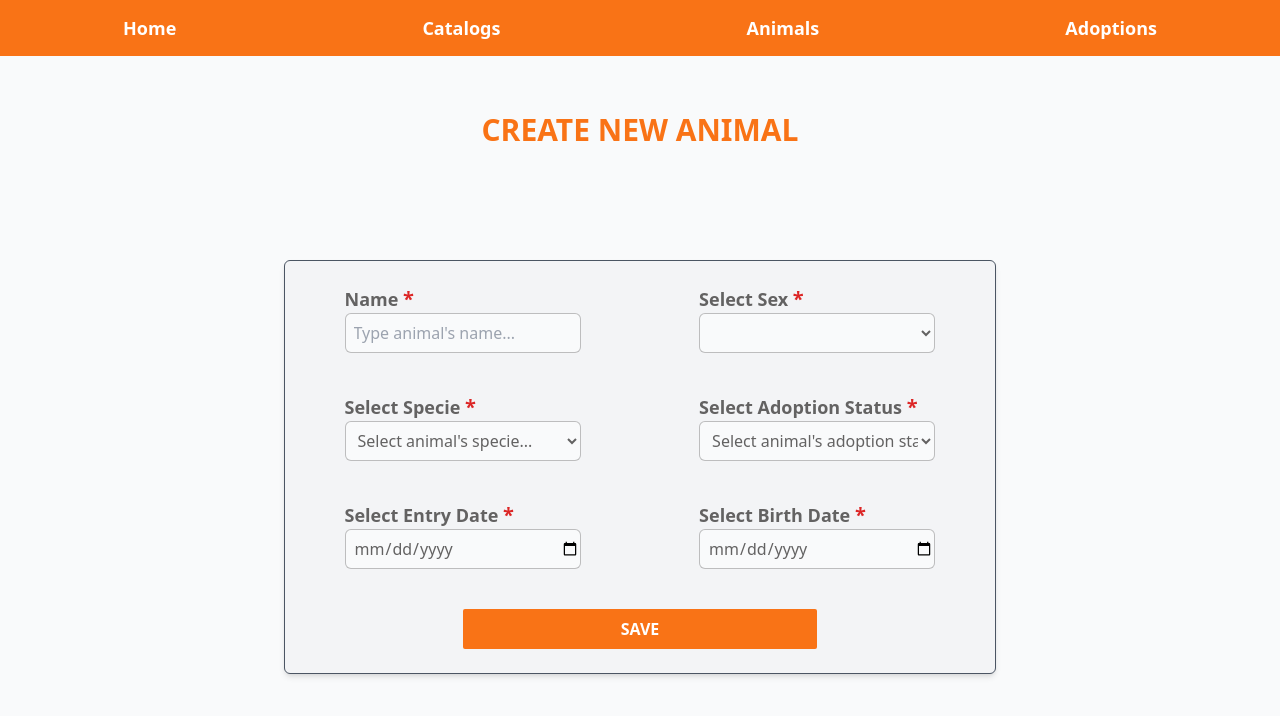
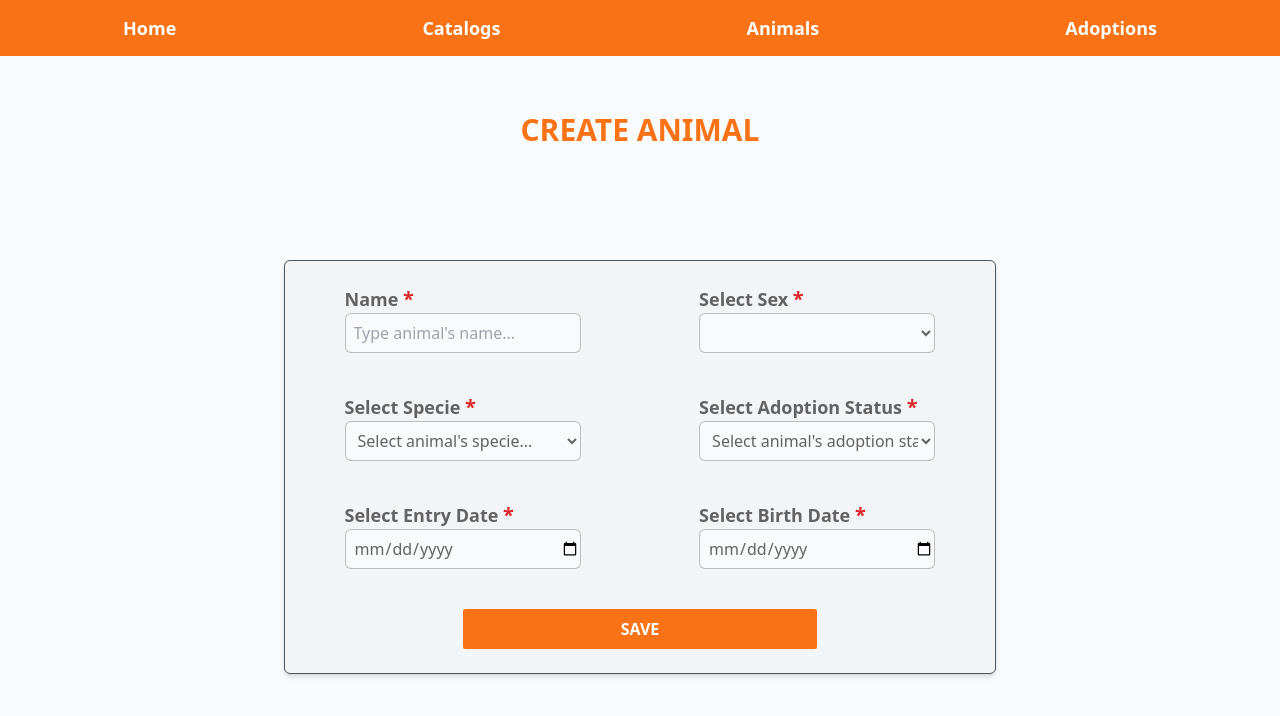
Before and after one commit to PixeLarm12/animal-adoption-system, a Vue app in the folder front/: page /animals/create in a window 1280 px wide. Shown: the top 716 px of the page. Built offline with nearby package versions, Linux system fonts and the light colour scheme.

Commit message:
Renamed AnimalCreate to AnimalCreateOrEdit

```diff
--- a/front/src/main.js
+++ b/front/src/main.js
@@ -8,7 +8,7 @@ import Login from './pages/Login.vue'
 import Catalogs from './pages/Catalogs.vue'
 import CatalogDetail from './pages/CatalogDetail.vue'
 import Animals from './pages/Animals.vue'
-import AnimalCreate from './pages/AnimalCreate.vue'
+import AnimalCreateOrEdit from './pages/AnimalCreateOrEdit.vue'
 
 const routes = [
     { path: '/', name: "home", component: Home, meta: { title: 'Home'} },
@@ -16,7 +16,8 @@ const routes = [
     { path: '/catalogs', name: "catalogs", component: Catalogs, meta: { title: 'Catalogs'} },
     { path: '/catalogs/detail/:id', name: "catalogs-detail", component: CatalogDetail, meta: { title: 'CatalogDetail'} },
     { path: '/animals', name: "animals", component: Animals, meta: { title: 'Animals'} },
-    { path: '/animals/create', name: "animals-create", component: AnimalCreate, meta: { title: 'AnimalCreate'} },
+    { path: '/animals/create', name: "animals-create", component: AnimalCreateOrEdit, meta: { title: 'AnimalCreateOrEdit'} },
+    { path: '/animals/edit/:id', name: "animals-edit", component: AnimalCreateOrEdit, meta: { title: 'AnimalCreateOrEdit'} },
 ]
 
 const router = createRouter({
--- a/front/src/pages/AnimalCreate.vue
+++ b/front/src/pages/AnimalCreateOrEdit.vue
@@ -1,5 +1,5 @@
 <template>
-    <page-template title="Create new Animal">
+    <page-template :title="getPageTitle">
         <div class="w-8/12 py-6 flex flex-col justify-center items-center bg-gray-100 shadow-md border border-gray-600 rounded-md">
             <div class="w-full grid grid-cols-12 place-content-center place-items-center gap-y-10">
                 <div class="col-span-12 lg:col-span-6 w-8/12 flex justify-start items-center text-left flex-wrap">
@@ -53,12 +53,23 @@
 import PageTemplate from "../components/PageTemplate.vue"
 
 export default {
+    beforeMount() {
+        // if(this.$route.params.id) {
+        //     this.getAnimal();
+        // }
+    },
     components: {
         PageTemplate
+    },
+    computed: {
+        getPageTitle() {
+            return this.animal.id ? `Edit ${this.animal.name}` : 'Create Animal';
+        },
     },
     data() {
         return {
             animal: {
+                id: '',
                 adoption_status: '',
                 name: '',
                 specie: '',
@@ -108,7 +119,8 @@ export default {
                 },
             ],
         }
-    }
+    },
+
 }
 
 </script>
```
